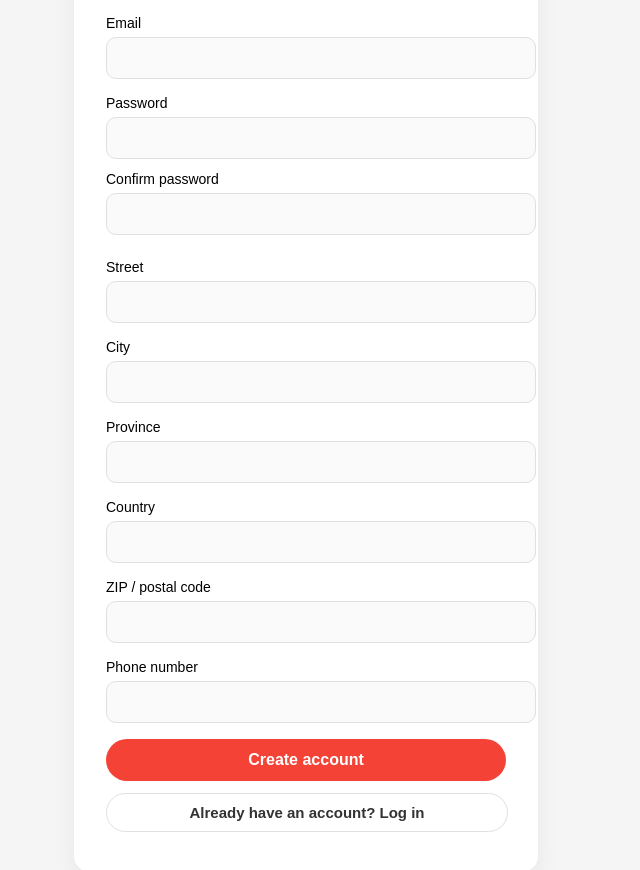
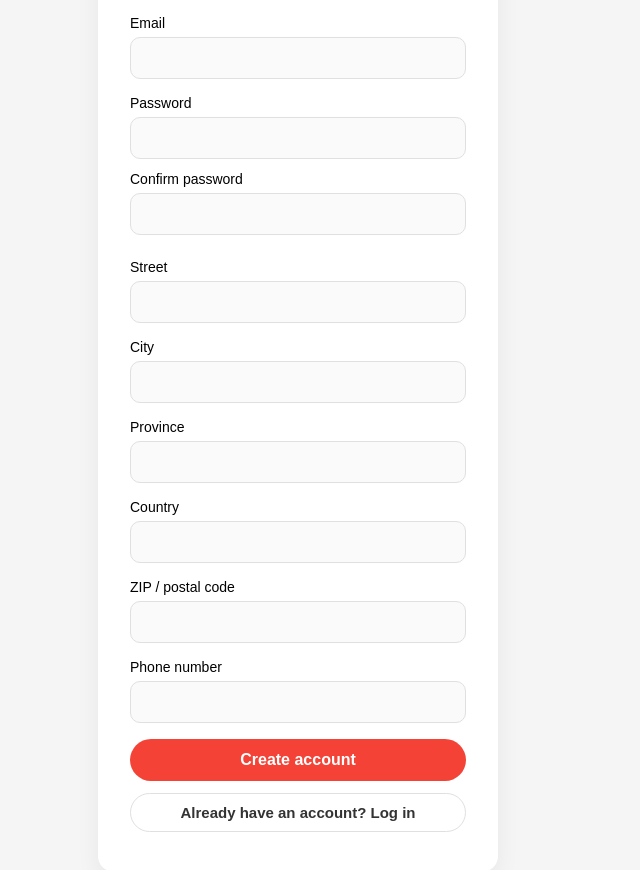
Before and after one commit to EECS-4413-TOM/EECS-4413-Repo, a React (Vite) app in the folder frontend/: page /register in a window 1280 px wide. Shown: the part 326-1196 px from the top of the page, without its empty margins (334-974 px from the left). Built offline with nearby package versions, Linux system fonts and the light colour scheme.

Commit message:
Fixed spacing on login and registration for the text, just did box spacing and slightly moved things left. did some comments in global css

```diff
--- a/frontend/src/global.css
+++ b/frontend/src/global.css
@@ -588,7 +588,7 @@ body {
   align-items: center;
 }
 
-/* all profile-page cards (info + order history) */
+/* all profile-page cards (info + order history) , i made it so they are all the same size with box sizing lmk if it breaks anything*/
 .profile-container .product-card {
   width: 100%;
   max-width: 500px;
--- a/frontend/src/pages/LoginPage.tsx
+++ b/frontend/src/pages/LoginPage.tsx
@@ -41,6 +41,8 @@ export default function LoginPage() {
           padding: "40px 32px",
           borderRadius: "16px",
           boxShadow: "0 10px 25px rgba(0,0,0,0.06)",
+          boxSizing: "border-box",
+          transform: "translateX(-8px)",
         }}
       >
         <h1
@@ -86,6 +88,7 @@ export default function LoginPage() {
               required
               style={{
                 width: "100%",
+                boxSizing: "border-box",
                 padding: "12px 14px",
                 borderRadius: "10px",
                 border: "1px solid #e0e0e0",
@@ -113,6 +116,7 @@ export default function LoginPage() {
               required
               style={{
                 width: "100%",
+                boxSizing: "border-box",
                 padding: "12px 14px",
                 borderRadius: "10px",
                 border: "1px solid #e0e0e0",
@@ -161,6 +165,7 @@ export default function LoginPage() {
             disabled={loading}
             style={{
               width: "100%",
+              boxSizing: "border-box",
               padding: "12px 0",
               borderRadius: "999px",
               border: "none",
@@ -179,6 +184,7 @@ export default function LoginPage() {
             style={{
               display: "block",
               width: "100%",
+              boxSizing: "border-box",
               textAlign: "center",
               padding: "10px 0",
               borderRadius: "999px",
--- a/frontend/src/pages/RegisterPage.tsx
+++ b/frontend/src/pages/RegisterPage.tsx
@@ -107,6 +107,8 @@ export default function RegisterPage() {
           padding: "40px 32px",
           borderRadius: "16px",
           boxShadow: "0 10px 25px rgba(0,0,0,0.06)",
+          boxSizing: "border-box",
+          transform: "translateX(-8px)",
         }}
       >
         <h1
@@ -153,6 +155,7 @@ export default function RegisterPage() {
               autoComplete="given-name"
               style={{
                 width: "100%",
+                boxSizing: "border-box",
                 padding: "12px 14px",
                 borderRadius: "10px",
                 border: "1px solid #e0e0e0",
@@ -181,6 +184,7 @@ export default function RegisterPage() {
               autoComplete="family-name"
               style={{
                 width: "100%",
+                boxSizing: "border-box",
                 padding: "12px 14px",
                 borderRadius: "10px",
                 border: "1px solid #e0e0e0",
@@ -209,6 +213,7 @@ export default function RegisterPage() {
               autoComplete="email"
               style={{
                 width: "100%",
+                boxSizing: "border-box",
                 padding: "12px 14px",
                 borderRadius: "10px",
                 border: "1px solid #e0e0e0",
@@ -238,6 +243,7 @@ export default function RegisterPage() {
               minLength={1}
               style={{
                 width: "100%",
+                boxSizing: "border-box",
                 padding: "12px 14px",
                 borderRadius: "10px",
                 border: "1px solid #e0e0e0",
@@ -266,6 +272,7 @@ export default function RegisterPage() {
               autoComplete="new-password"
               style={{
                 width: "100%",
+                boxSizing: "border-box",
                 padding: "12px 14px",
                 borderRadius: "10px",
                 border: "1px solid #e0e0e0",
@@ -294,6 +301,7 @@ export default function RegisterPage() {
               autoComplete="street-address"
               style={{
                 width: "100%",
+                boxSizing: "border-box",
                 padding: "12px 14px",
                 borderRadius: "10px",
                 border: "1px solid #e0e0e0",
@@ -322,6 +330,7 @@ export default function RegisterPage() {
               autoComplete="address-level2"
               style={{
                 width: "100%",
+                boxSizing: "border-box",
                 padding: "12px 14px",
                 borderRadius: "10px",
                 border: "1px solid #e0e0e0",
@@ -350,6 +359,7 @@ export default function RegisterPage() {
               autoComplete="address-level1"
               style={{
                 width: "100%",
+                boxSizing: "border-box",
                 padding: "12px 14px",
                 borderRadius: "10px",
                 border: "1px solid #e0e0e0",
@@ -378,6 +388,7 @@ export default function RegisterPage() {
               autoComplete="country-name"
               style={{
                 width: "100%",
+                boxSizing: "border-box",
                 padding: "12px 14px",
                 borderRadius: "10px",
                 border: "1px solid #e0e0e0",
@@ -406,6 +417,7 @@ export default function RegisterPage() {
               autoComplete="postal-code"
               style={{
                 width: "100%",
+                boxSizing: "border-box",
                 padding: "12px 14px",
                 borderRadius: "10px",
                 border: "1px solid #e0e0e0",
@@ -434,6 +446,7 @@ export default function RegisterPage() {
               autoComplete="tel"
               style={{
                 width: "100%",
+                boxSizing: "border-box",
                 padding: "12px 14px",
                 borderRadius: "10px",
                 border: "1px solid #e0e0e0",
@@ -448,6 +461,7 @@ export default function RegisterPage() {
             disabled={loading}
             style={{
               width: "100%",
+              boxSizing: "border-box",
               padding: "12px 0",
               borderRadius: "999px",
               border: "none",
@@ -466,6 +480,7 @@ export default function RegisterPage() {
             style={{
               display: "block",
               width: "100%",
+              boxSizing: "border-box",
               textAlign: "center",
               padding: "10px 0",
               borderRadius: "999px",
```
